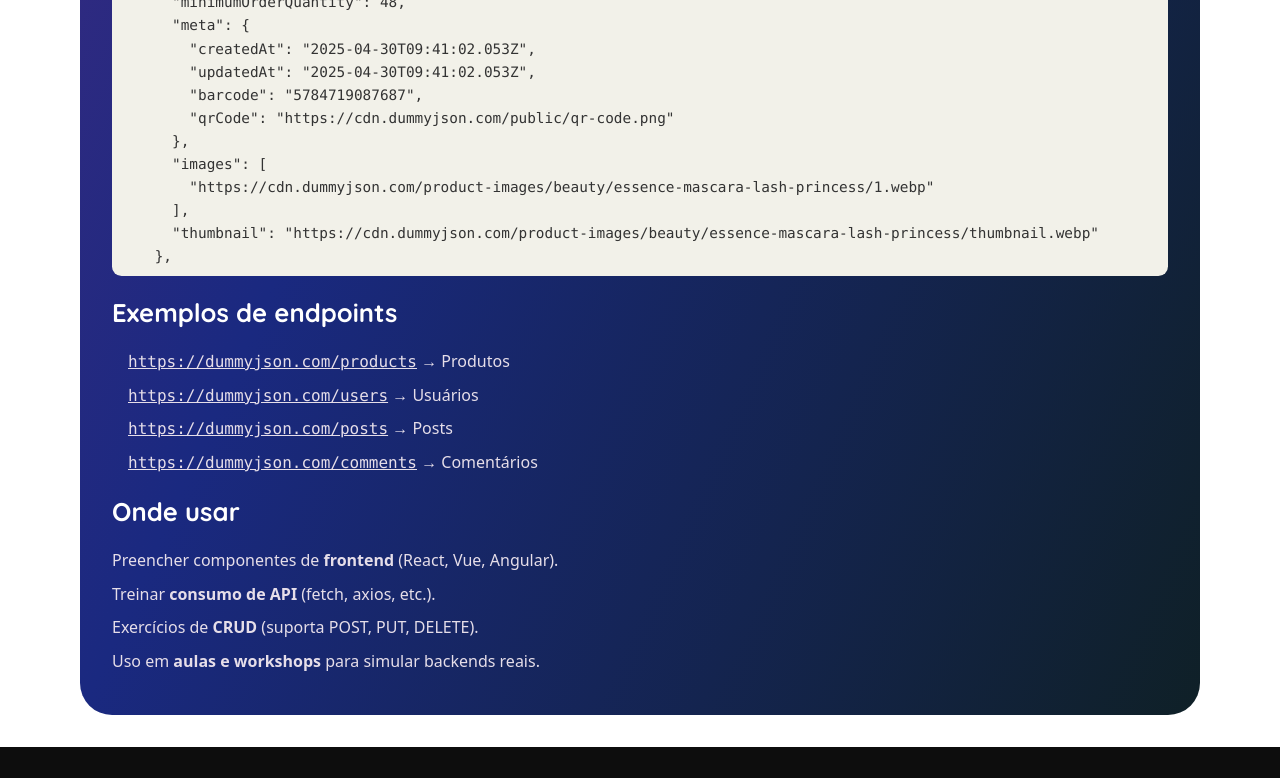
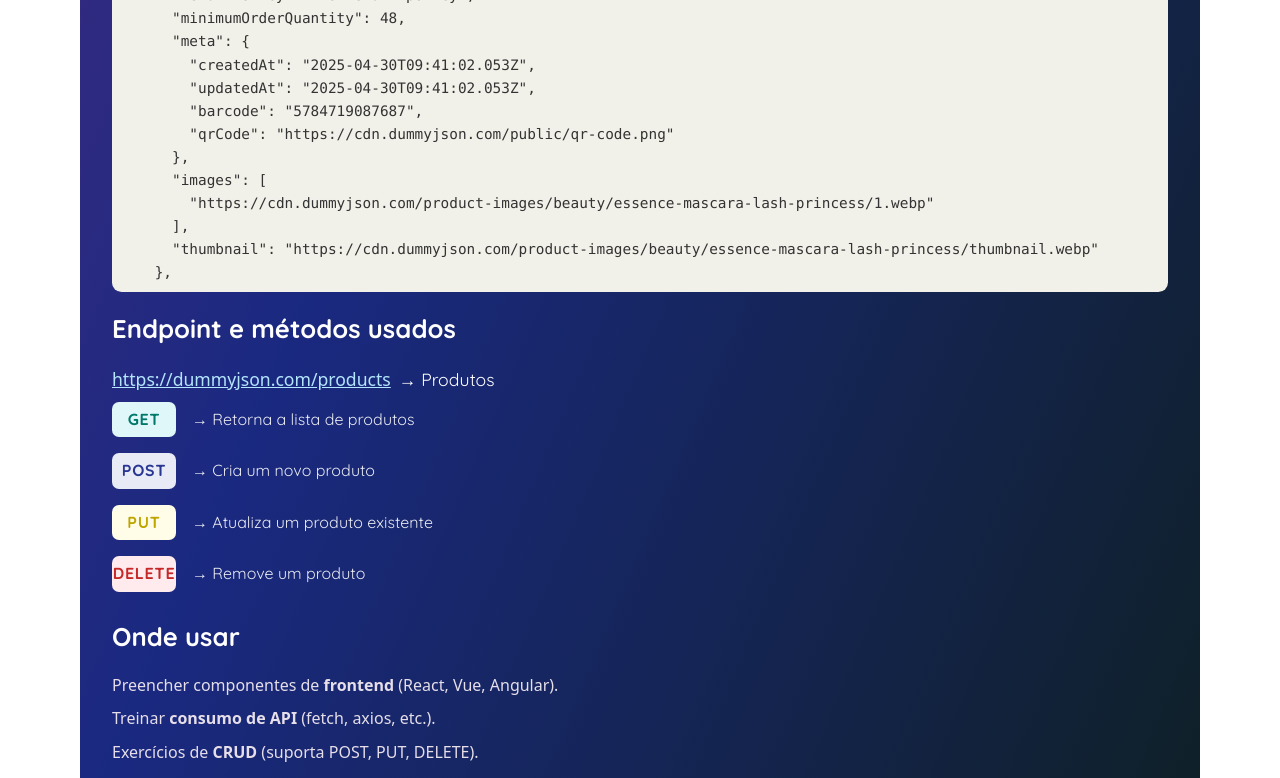
Before and after one commit to isab5/cosmic-blend, a Next.js app: page /aboutapi in a window 1280 px wide. Shown: the part 1988-2766 px from the top of the page. Built offline with nearby package versions, Linux system fonts and the light colour scheme.

Commit message:
feat: add methods

```diff
--- a/src/app/aboutapi/abouapi.module.css
+++ b/src/app/aboutapi/abouapi.module.css
@@ -4,12 +4,14 @@
     padding: 20px;
     line-height: 1.6;
     color: #333;
-    background: linear-gradient(
-        to top left,
-        #0f2027,   /* azul escuro */
-        #1a2980,   /* azul galáxia */
-        #5f2c82   /* roxo */
-    );
+    background: linear-gradient(to top left,
+            #0f2027,
+            /* azul escuro */
+            #1a2980,
+            /* azul galáxia */
+            #5f2c82
+            /* roxo */
+        );
     padding: 2rem;
     border-radius: 2rem;
 }
@@ -29,7 +31,7 @@
 }
 
 .container p {
-    margin-bottom: 1rem;
+    margin: 1rem 0;
     color: aliceblue;
 }
 
@@ -54,17 +56,90 @@
 
 .link {
     text-decoration: underline;
+    padding: 1rem;
+    margin: 1rem;
 }
 
 .link:hover {
     color: #ff6a88;
 }
 
-.list code {
-    text-decoration: underline;
-    color: #e6dee9;
+.title {
+    font-size: 2rem;
+    font-weight: 700;
+    color: #fff;
+    margin-bottom: 1rem;
 }
 
-.list code:hover {
-    color: #260101;
+.endpointSection {
+    margin-top: 1rem;
+    color: #fff;
 }
+
+.endpointLink {
+    color: #b3e5fc;
+    font-size: 1.1rem;
+    text-decoration: underline;
+    word-break: break-all;
+}
+
+.endpointDesc {
+    margin-left: 0.5rem;
+    color: #fff;
+    font-size: 1.1rem;
+}
+
+.methodsList {
+    margin-top: 0.5rem;
+    padding: 0;
+    list-style: none;
+    display: flex;
+    flex-direction: column;
+    gap: 0.5rem;
+}
+
+.methodsList li {
+    display: flex;
+    align-items: center;
+    gap: 1rem;
+}
+
+.methodGet,
+.methodPost,
+.methodPut,
+.methodDelete {
+    display: inline-block;
+    min-width: 4rem;
+    text-align: center;
+    font-weight: 600;
+    padding: 5px 0;
+    border-radius: 7px;
+    font-size: 1rem;
+    letter-spacing: 0.05em;
+}
+
+.methodGet {
+    background: #e0f7fa;
+    color: #00796b;
+}
+
+.methodPost {
+    background: #e8eaf6;
+    color: #283593;
+}
+
+.methodPut {
+    background: #fffde7;
+    color: #bfa500;
+}
+
+.methodDelete {
+    background: #ffebee;
+    color: #c62828;
+}
+
+.methodExplain {
+    font-size: 1rem;
+    color: #fff;
+    opacity: 0.90;
+}
--- a/src/app/aboutapi/page.jsx
+++ b/src/app/aboutapi/page.jsx
@@ -96,29 +96,38 @@ export default function AboutAPI() {
     },`}
         </pre>
 
-        <h2>Exemplos de endpoints</h2>
-        <ul className={styles.list}>
+        <h2 className={styles.title}>Endpoint e métodos usados</h2>
+        <div className={styles.endpointSection}>
+          <div>
+            <a
+              href="https://dummyjson.com/products"
+              target="_blank"
+              rel="noopener noreferrer"
+              className={styles.endpointLink}
+            >
+              https://dummyjson.com/products
+            </a>
+            <span className={styles.endpointDesc}>→ Produtos</span>
+          </div>
+          <ul className={styles.methodsList}>
             <li>
-            <a href="https://dummyjson.com/products" target="_blank" rel="noopener noreferrer">
-              <code>https://dummyjson.com/products</code>
-            </a> → Produtos
+              <span className={styles.methodGet}>GET</span>
+              <span className={styles.methodExplain}>→ Retorna a lista de produtos</span>
             </li>
             <li>
-            <a href="https://dummyjson.com/users" target="_blank" rel="noopener noreferrer">
-              <code>https://dummyjson.com/users</code>
-            </a> → Usuários
+              <span className={styles.methodPost}>POST</span>
+              <span className={styles.methodExplain}>→ Cria um novo produto</span>
             </li>
             <li>
-            <a href="https://dummyjson.com/posts" target="_blank" rel="noopener noreferrer">
-              <code>https://dummyjson.com/posts</code>
-            </a> → Posts
+              <span className={styles.methodPut}>PUT</span>
+              <span className={styles.methodExplain}>→ Atualiza um produto existente</span>
             </li>
             <li>
-            <a href="https://dummyjson.com/comments" target="_blank" rel="noopener noreferrer">
-              <code>https://dummyjson.com/comments</code>
-            </a> → Comentários
+              <span className={styles.methodDelete}>DELETE</span>
+              <span className={styles.methodExplain}>→ Remove um produto</span>
             </li>
           </ul>
+        </div>
 
         <h2>Onde usar</h2>
         <ul>
--- a/src/app/page.jsx
+++ b/src/app/page.jsx
@@ -11,6 +11,7 @@ export default function Home() {
             alt="Foto de Isabella Borin"
             width={200}
             height={200}
+            loading='lazy'
             className="rounded-full object-cover"
           />
         </div>
```
Lines whose indentation alone changed are shown as unchanged.
